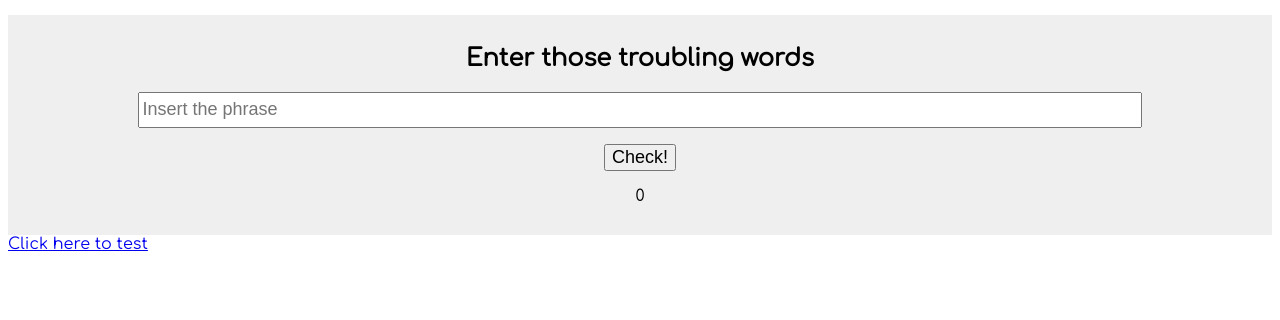
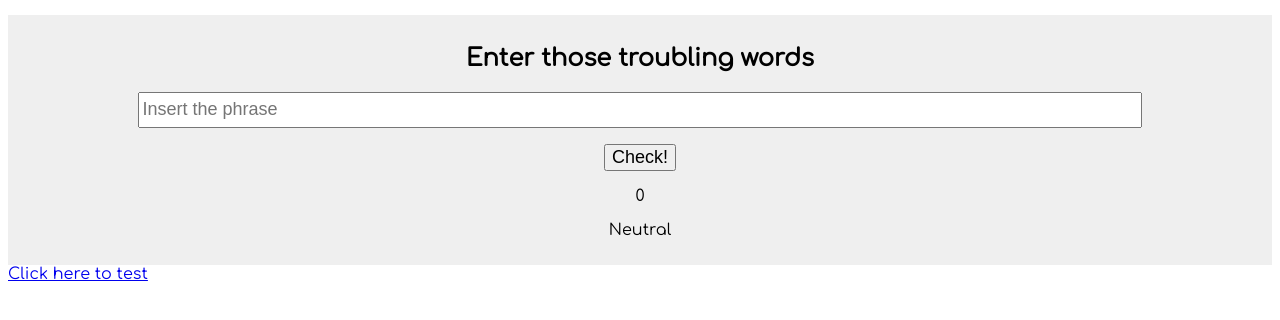
Before and after one commit to franzunitn/trentose2015-final-secondo, a plain HTML site: page index.html in a window 1280 px wide. Both pictures are taken after a click on the button "Check!". Shown: the part 78-398 px from the top of the page. Drawn offline with Linux system fonts and the light colour scheme.

Commit message:
Sprint2 aggiunta funzionalità neutralaiser dimenticata nella sprint1

```diff
--- a/index.html
+++ b/index.html
@@ -16,6 +16,7 @@
     <button id ="check">Check!</button>
 
     <p class="answer"> </p>
+    <p class="status"> </p>
 
 
   </div>
--- a/js/app.js
+++ b/js/app.js
@@ -7,9 +7,13 @@ var FlirtrModel = {
 
        for (var i=0;i<patterns.length;i++){
         var x = new RegExp(patterns[i].word);
-           if (x.test(phrase)){
+        var y = new RegExp(patterns[i].neutraliser);
+           if ((x.test(phrase))){
+               if (!y.test(phrase)){
             FlirtrModel.score= FlirtrModel.score + patterns[i].score;
+               }
            }
+           console.log(FlirtrModel.score);
        }
 
    },
@@ -31,12 +35,24 @@ var FlirtrModel = {
 
 
         $("#check").click(function(){
+
             var domanda = $("#domanda").val();
             console.log(domanda);
             FlirtrModel.analyse(domanda);
             $(".answer").empty();
             $(".answer").append(FlirtrModel.getScore());
             console.log(FlirtrModel.score);
+            var status = "";
+
+            if (FlirtrModel.getScore()>0){
+                status="Filtry";
+            } else if (FlirtrModel.getScore()===0){
+                status ="Neutral";
+            } else {
+                status="Friendly";
+            }
+            $(".status").empty();
+            $(".status").append(status);
 
         });
 
```
